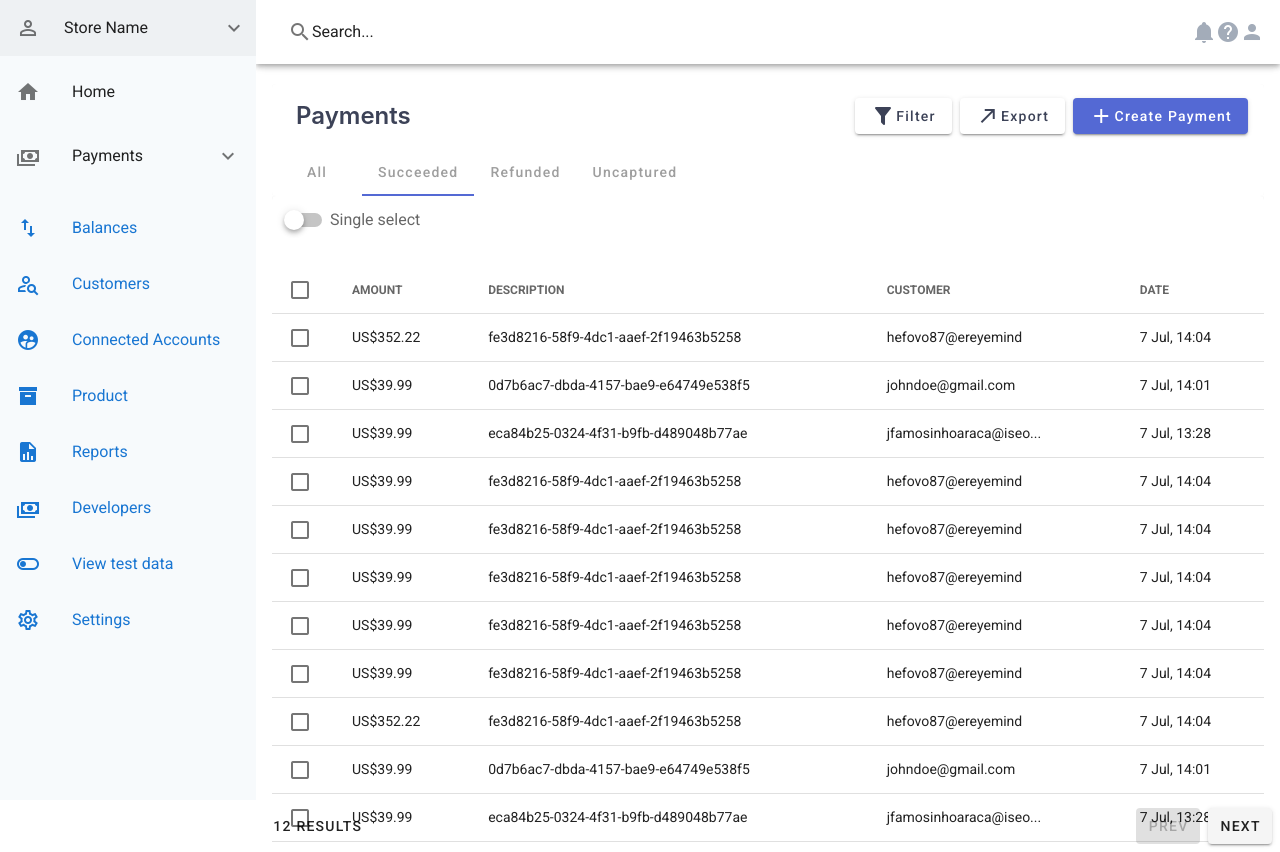
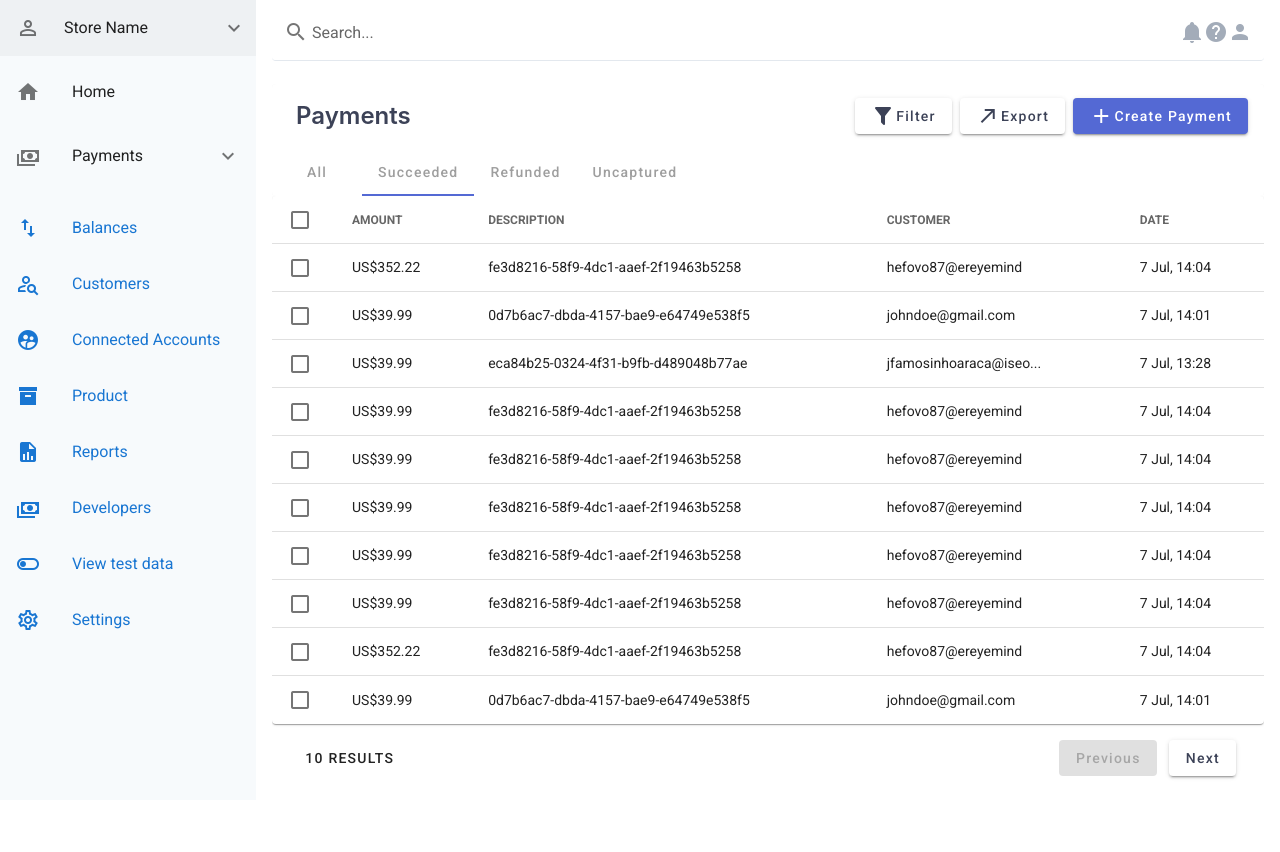
Before and after one commit to sallymkabole/fidia-task, a Vue app: page /#/ in a window 1280 px wide. Both pictures are taken after a click on the tab "Succeeded". After the commit the page ends 800 px from the top, so only its background shows below. Built offline with nearby package versions, Linux system fonts and the light colour scheme.

Commit message:
Add pagination buttons

```diff
--- a/src/components/Dashboard.vue
+++ b/src/components/Dashboard.vue
@@ -69,20 +69,32 @@
       <v-content>
         <v-container class="px-4 py-2 fill-height" fluid>
           <v-layout row>
-            <v-app-bar app class="" color="#fff">
-              <v-icon class="pl-4">mdi-magnify</v-icon> <span class="h2">Search...</span>
-              <v-spacer></v-spacer>
-              <v-icon color="#A3ACB9">mdi-bell</v-icon>
-              <v-icon color="#A3ACB9">mdi-help-circle</v-icon>
-              <v-icon color="#A3ACB9">mdi-account</v-icon>
+            <v-app-bar app flat color="#fff">
+              <v-text-field
+                prepend-inner-icon="mdi-magnify"
+                flat
+                full-width
+                hide-details
+                label="Search..."
+                solo
+                class="hr"
+              >
+                <template slot="append">
+                  <v-icon color="#A3ACB9">mdi-bell</v-icon>
+                  <v-icon color="#A3ACB9">mdi-help-circle</v-icon>
+                  <v-icon color="#A3ACB9">mdi-account</v-icon>
+                </template>
+
+                </v-text-field
+              >
             </v-app-bar>
 
             <v-col md="12" xs="12" sm="12">
-              <v-card color="grey lighten-4" flat >
+              <v-card color="grey lighten-4" flat>
                 <v-toolbar color="#fff" flat>
                   <h1 class="h2 pa-2">Payments</h1>
                   <v-spacer></v-spacer>
-                  <v-btn class="top-btn " color="#fff"
+                  <v-btn class="top-btn" color="#fff"
                     ><v-icon>mdi-filter</v-icon>Filter</v-btn
                   >
                   <v-btn class="top-btn ml-2" color="#fff"
@@ -93,7 +105,7 @@
                   >
 
                   <template v-slot:extension>
-                    <v-tabs color="#5469D4" height="100%" v-model="tabs" left>
+                    <v-tabs color="#5469D4" v-model="tabs" left>
                       <v-tab class="grey--text text-capitalize"> All </v-tab>
                       <v-tab-item>
                         <v-card flat>
@@ -123,18 +135,43 @@
                             :single-select="singleSelect"
                             :items="users"
                             item-key="name"
+                            :items-per-page="10"
                             show-select
                             class="elevation-1"
-                            items-per-page="12"
+                            :hide-default-footer="true"
                           >
-                          <template v-slot:top>
-      <v-switch
-        v-model="singleSelect"
-        label="Single select"
-        class="pa-3"
-      ></v-switch>
-    </template>
                           </v-data-table>
+                          <div class="d-flex d-inline pa-4">
+                            <v-btn color="" text> 10 Results </v-btn>
+                            <v-spacer />
+                            <div class="table-footer-prepend d-flex">
+                              <v-tooltip top>
+                                <template v-slot:activator="{ on }">
+                                  <v-btn
+                                    color="white"
+                                    disabled
+                                    class="mr-3 top-btn"
+                                    v-on="on"
+                                  >
+                                    Previous
+                                  </v-btn>
+                                </template>
+                                <span>Back</span>
+                              </v-tooltip>
+                              <v-tooltip top>
+                                <template v-slot:activator="{ on }">
+                                  <v-btn
+                                    color="#fff"
+                                    class="mr-3 top-btn"
+                                    v-on="on"
+                                  >
+                                    Next</v-btn
+                                  >
+                                </template>
+                                <span>Next</span>
+                              </v-tooltip>
+                            </div>
+                          </div>
                         </v-card>
                       </v-tab-item>
                       <v-tab class="grey--text text-capitalize">
@@ -182,14 +219,6 @@
             </v-col>
           </v-layout>
         </v-container>
-        <v-card-actions>
-          <v-btn color="" text> 12 Results </v-btn>
-
-          <v-spacer></v-spacer>
-
-          <v-btn disabled> Prev </v-btn>
-          <v-btn> Next </v-btn>
-        </v-card-actions>
       </v-content>
     </v-app>
   </div>
@@ -216,9 +245,9 @@ export default {
         { text: "DATE", value: "date" },
       ],
       users: [
-         {
+        {
           name: "US$352.22 ",
-          icon:"mdi-account",
+          icon: "mdi-account",
           description: "fe3d8216-58f9-4dc1-aaef-2f19463b5258",
           customer: "hefovo87@ereyemind",
           date: "7 Jul, 14:04",
@@ -531,8 +560,8 @@ a:hover {
 .v-text-field:hover {
   color: #b0d8f0 !important;
 }
-.vl {
-  border: 1px solid red;
+.hr {
+  border-bottom: 1px solid #E3E8EE;
   width: 100%;
 }
 </style>
```
